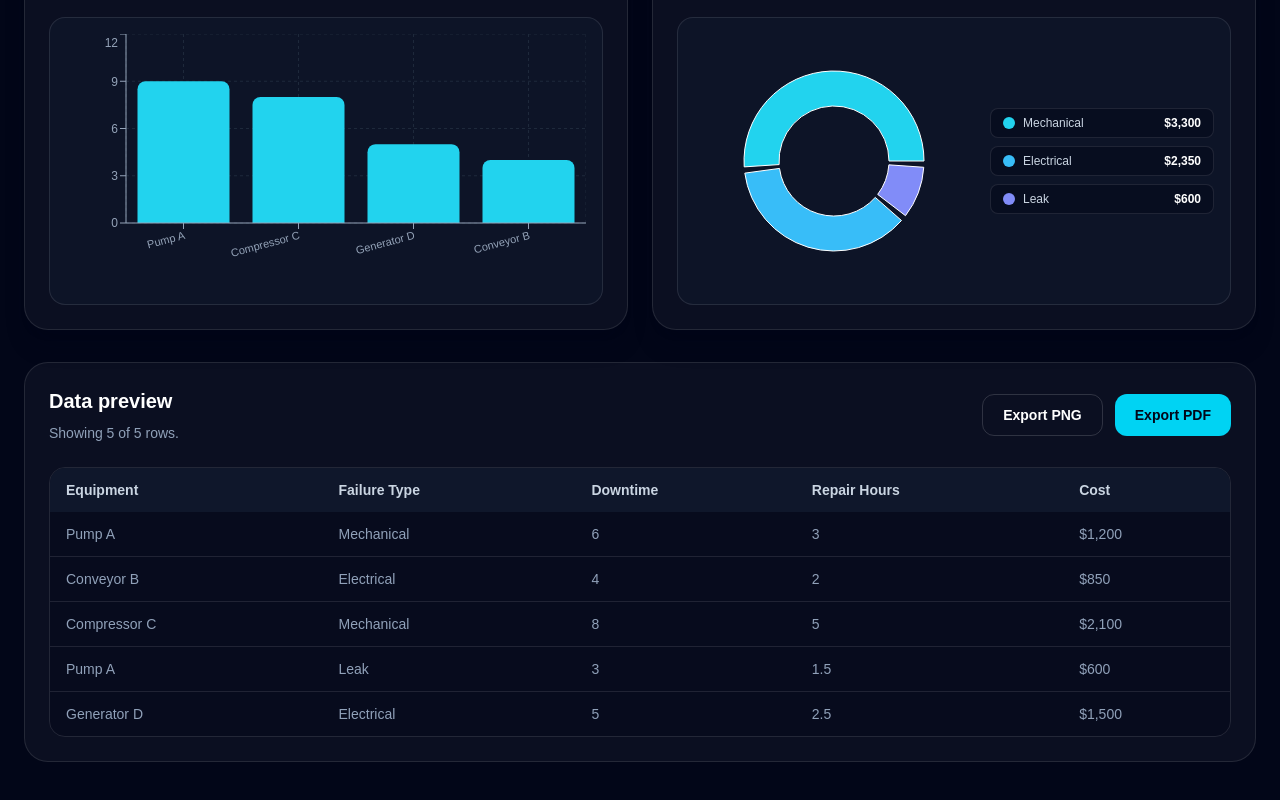
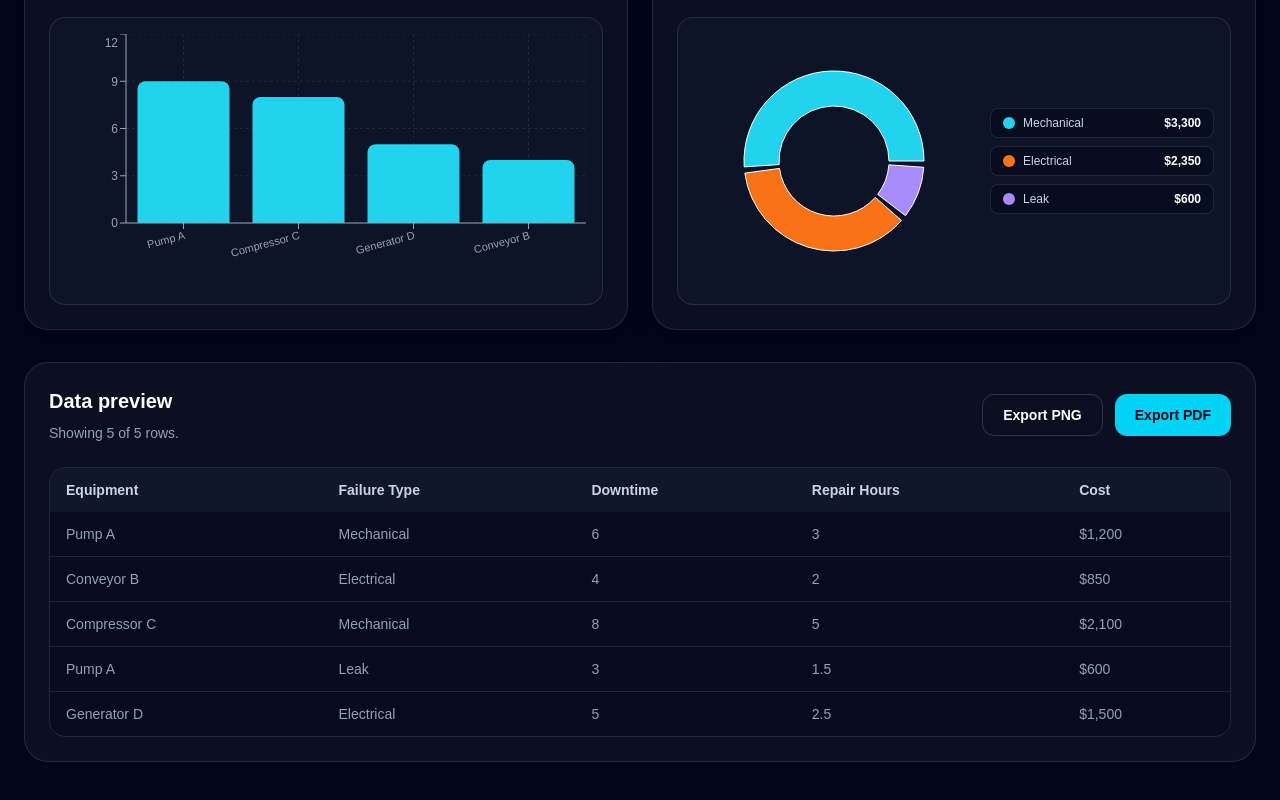
Before and after one commit to kike-Pinto/dashboard-tools-platform, a Next.js app: page /dashboard/maintenance-kpi-dashboard in a window 1280 px wide. Shown: the part 1126-1926 px from the top of the page. Built offline with nearby package versions, Linux system fonts and the light colour scheme.

Commit message:
fix: Improve maintenance chart color contrast

```diff
--- a/src/components/dashboard/MaintenanceCharts.tsx
+++ b/src/components/dashboard/MaintenanceCharts.tsx
@@ -19,12 +19,12 @@ type MaintenanceChartProps = {
 }
 
 const COLORS = [
-  '#22d3ee',
-  '#38bdf8',
-  '#818cf8',
-  '#a78bfa',
-  '#f472b6',
-  '#64748b',
+  '#22d3ee', // cyan
+  '#f97316', // orange
+  '#a78bfa', // purple
+  '#22c55e', // green
+  '#f43f5e', // rose
+  '#64748b', // slate
 ]
 
 function groupDowntimeByEquipment(data: MaintenanceRow[]) {
```
